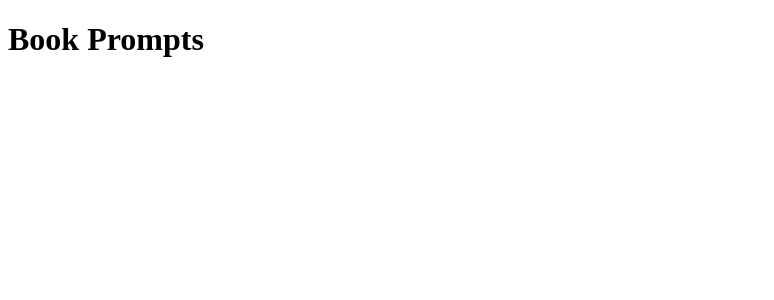
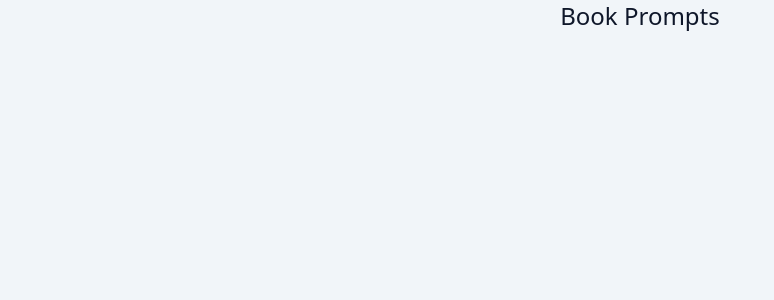
Before and after one commit to dylants/book-prompts, a Next.js app: page / in a window 1280 px wide. Shown: the top 300 px of the page, without its empty margins (0-774 px from the left). Built offline with nearby package versions, Linux system fonts and the light colour scheme.

Commit message:
feat: add tailwind (#3)
- Add and configure tailwindcss
- Add some basic styling to the app layout/page

```diff
--- a/package.json
+++ b/package.json
@@ -43,6 +43,7 @@
     "@types/react-dom": "18.3.0",
     "@typescript-eslint/eslint-plugin": "8.0.1",
     "@typescript-eslint/parser": "8.0.1",
+    "autoprefixer": "10.4.20",
     "dotenv-cli": "7.4.2",
     "eslint": "8.57.0",
     "eslint-config-next": "14.2.5",
@@ -50,8 +51,10 @@
     "eslint-plugin-prettier": "5.2.1",
     "jest": "29.7.0",
     "jest-mock-extended": "4.0.0-beta1",
+    "postcss": "8.4.47",
     "prettier": "3.3.3",
     "prisma": "5.19.1",
+    "tailwindcss": "3.4.12",
     "ts-node": "10.9.2",
     "typescript": "5.5.4"
   }
--- /dev/null
+++ b/postcss.config.js
@@ -0,0 +1,6 @@
+module.exports = {
+  plugins: {
+    autoprefixer: {},
+    tailwindcss: {},
+  },
+};
--- /dev/null
+++ b/src/app/globals.css
@@ -0,0 +1,17 @@
+@tailwind base;
+@tailwind components;
+@tailwind utilities;
+
+body {
+  @apply bg-slate-100 text-slate-900;
+}
+
+@layer base {
+  h1 {
+    @apply text-2xl;
+  }
+
+  h2 {
+    @apply text-xl;
+  }
+}
--- a/src/app/layout.tsx
+++ b/src/app/layout.tsx
@@ -1,4 +1,5 @@
 import type { Metadata } from 'next';
+import './globals.css';
 
 export const metadata: Metadata = {
   description: '',
@@ -12,7 +13,15 @@ export default function RootLayout({
 }) {
   return (
     <html lang="en">
-      <body>{children}</body>
+      <body className="min-h-screen min-w-screen flex flex-col">
+        <div className="flex flex-1">
+          <main className="flex flex-col flex-1 md:items-center mb-12">
+            <div className="w-full h-full px-4 md:w-[768px] md:px-0">
+              {children}
+            </div>
+          </main>
+        </div>
+      </body>
     </html>
   );
 }
--- a/src/app/page.tsx
+++ b/src/app/page.tsx
@@ -1,6 +1,6 @@
 export default function HomePage() {
   return (
-    <div>
+    <div className="flex flex-col w-full items-center gap-4">
       <h1>Book Prompts</h1>
     </div>
   );
--- /dev/null
+++ b/tailwind.config.ts
@@ -0,0 +1,14 @@
+import type { Config } from 'tailwindcss';
+
+const config = {
+  content: [
+    './src/app/**/*.{js,ts,jsx,tsx,mdx}',
+    './src/components/**/*.{js,ts,jsx,tsx,mdx}',
+  ],
+  plugins: [],
+  theme: {
+    extend: {},
+  },
+} satisfies Config;
+
+export default config;
```
Also changed, not shown: 1 other file (tests, documents, lock files or other folders).
